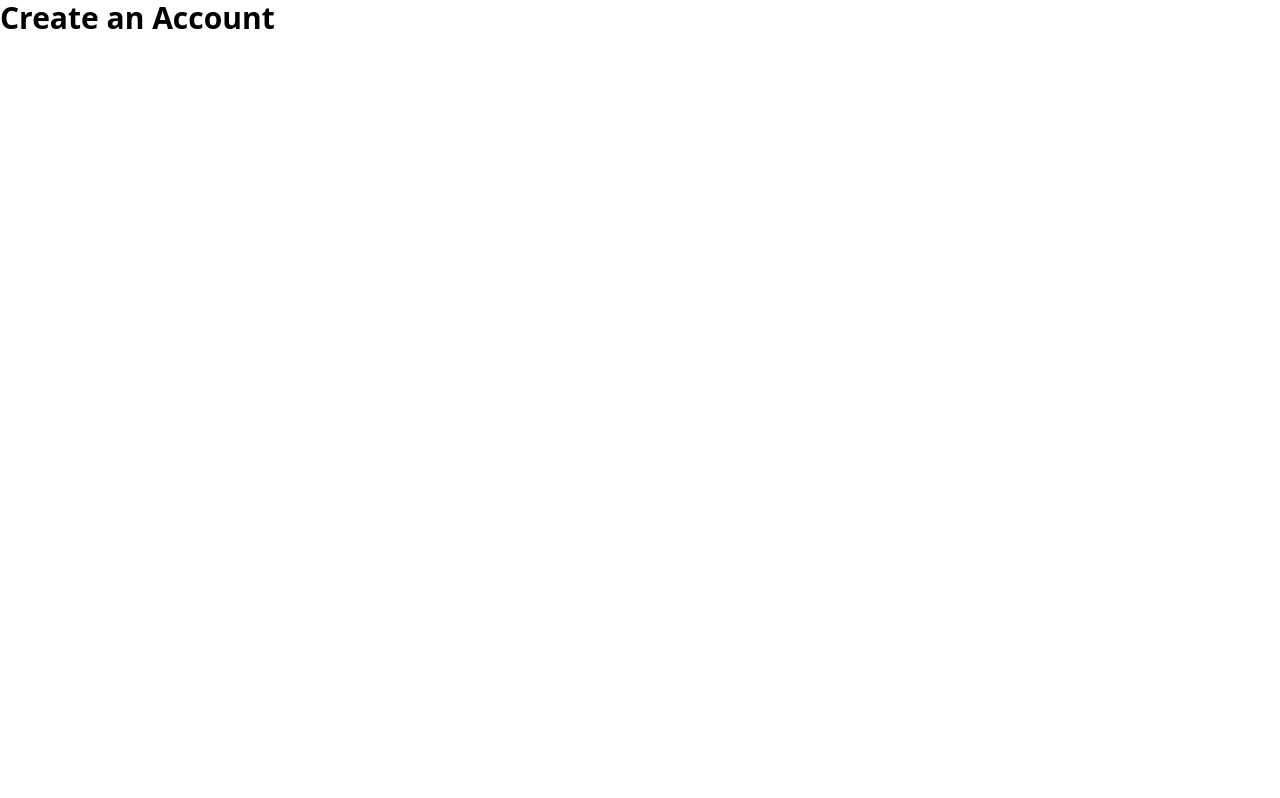
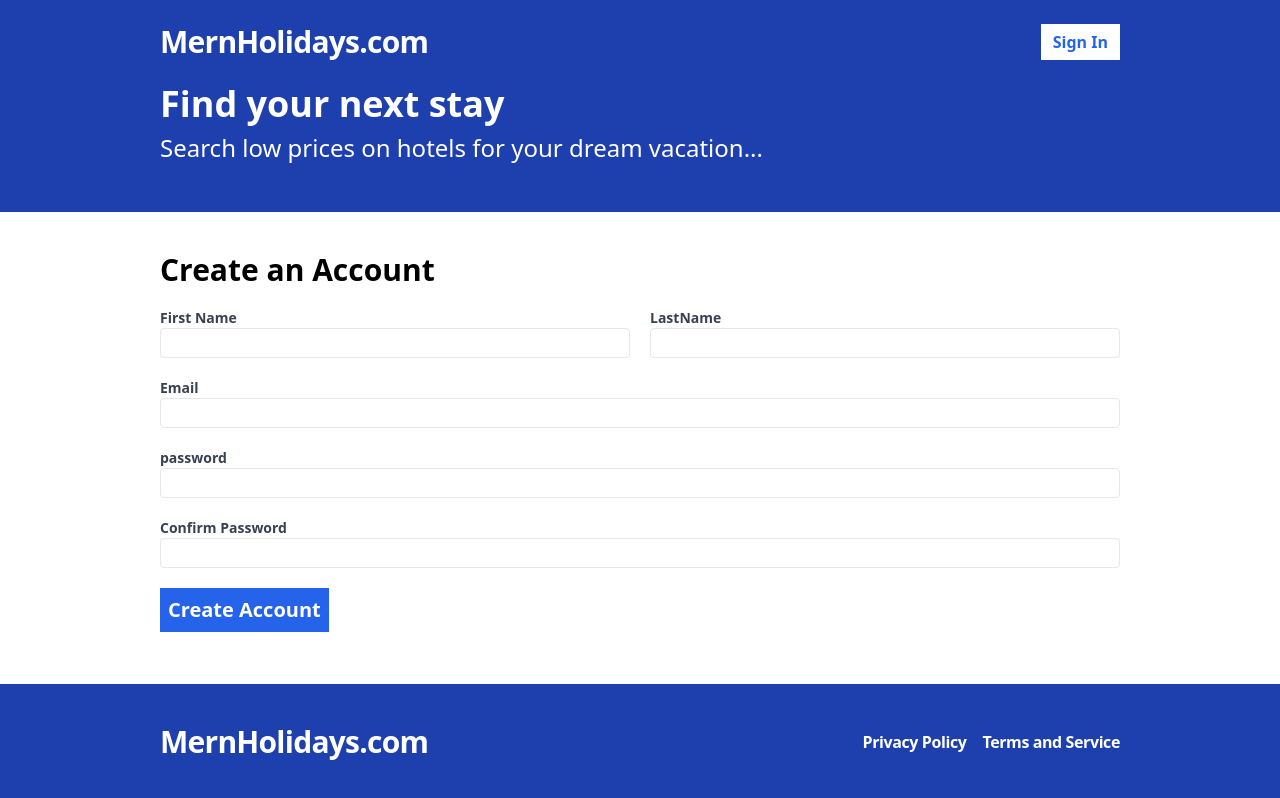
Before and after one commit to Ashwin-V-17/Booking-app, a React (Vite) app in the folder Frontend/: page /register in a window 1280 px wide. Built offline with nearby package versions, Linux system fonts and the light colour scheme.

Commit message:
created fields in the register page

```diff
--- a/Frontend/package.json
+++ b/Frontend/package.json
@@ -12,6 +12,7 @@
   "dependencies": {
     "react": "^18.2.0",
     "react-dom": "^18.2.0",
+    "react-hook-form": "^7.49.3",
     "react-router-dom": "^6.21.2"
   },
   "devDependencies": {
--- a/Frontend/src/App.tsx
+++ b/Frontend/src/App.tsx
@@ -16,7 +16,7 @@
         <Route path="/search" element={<Layout>
           <p>SearchPage</p>
          </Layout>}/>
-         <Route path="/register" element={<Register/>}/>
+         <Route path="/register" element={<Layout><Register/></Layout>}/>
         <Route path="*" element={<Navigate to="/"></Navigate>}/>
 
       </Routes>
--- a/Frontend/src/pages/Register.tsx
+++ b/Frontend/src/pages/Register.tsx
@@ -1,7 +1,64 @@
+import { useForm } from "react-hook-form";
+//typescript way of defining type for the form fields
+type RegisterFormData={
+    firstname:string,
+    lastname:string;
+    email:string;
+    password:string;
+    confrimPassword:string;
+}
 const Register=()=>{
+    const {register,watch,handleSubmit}=useForm<RegisterFormData>();
+    const onSubmit=handleSubmit((data)=>{
+          console.log(data);
+    });
     return(
-        <form className="flex flex-col gap-5">
+        <form className="flex flex-col gap-5" onSubmit={onSubmit}>
             <h2 className="text-3xl font-bold"> Create an Account</h2>
+            <div className="flex flex-col md:flex-row gap-5">
+              <label className="text-gray-700 text-sm font-bold flex-1">
+                First Name
+                <input className="border rounded w-full py-1 px-2 font-normal"{...register("firstname",{required:"This Field is required"})}></input>
+              </label>
+              <label className="text-gray-700 text-sm font-bold flex-1">
+                LastName
+                <input className="border rounded w-full py-1 px-2 font-normal"{...register("lastname",{required:"This Field is required"})}></input>
+              </label>
+            </div>
+            <label className="text-gray-700 text-sm font-bold flex-1">
+                Email
+                <input type="email"
+                className="border rounded w-full py-1 px-2 font-normal"{...register("email",{required:"This Field is required"})}></input>
+              </label>
+              <label className="text-gray-700 text-sm font-bold flex-1">
+                password
+                <input type="password"
+                className="border rounded w-full py-1 px-2 font-normal"
+                {...register("password",{required:"This Field is required",minLength:{
+                    value:6,
+                    message:"Password must be atleast 6 characters",
+                },})}></input>
+              </label>
+              <label className="text-gray-700 text-sm font-bold flex-1">
+                Confirm Password
+                <input type="password"
+                className="border rounded w-full py-1 px-2 font-normal"
+                {...register("confrimPassword",{
+                    validate:(val)=>{
+                        if(!val){
+                            return "This field is required"
+                        }
+                        else if(watch("password")!==val)
+                        {
+                            return "Your Passwords do not match";
+                        }
+                    },
+                })}></input>
+              </label>
+              <span>
+                <button type="submit"
+                className="bg-blue-600 text-white p-2 font-bold hover:bg-blue-500 text-xl">Create Account</button>
+              </span>
         </form>
     );
 };
--- a/Frontend/tailwind.config.js
+++ b/Frontend/tailwind.config.js
@@ -4,7 +4,9 @@
   theme: {
     extend: {},
     container:{
-      padding:"10rem",
+      padding:{
+        md:"10rem",
+      },
     }
   },
   plugins: [],
```
Also changed, not shown: 1 other file (tests, documents, lock files or other folders).
